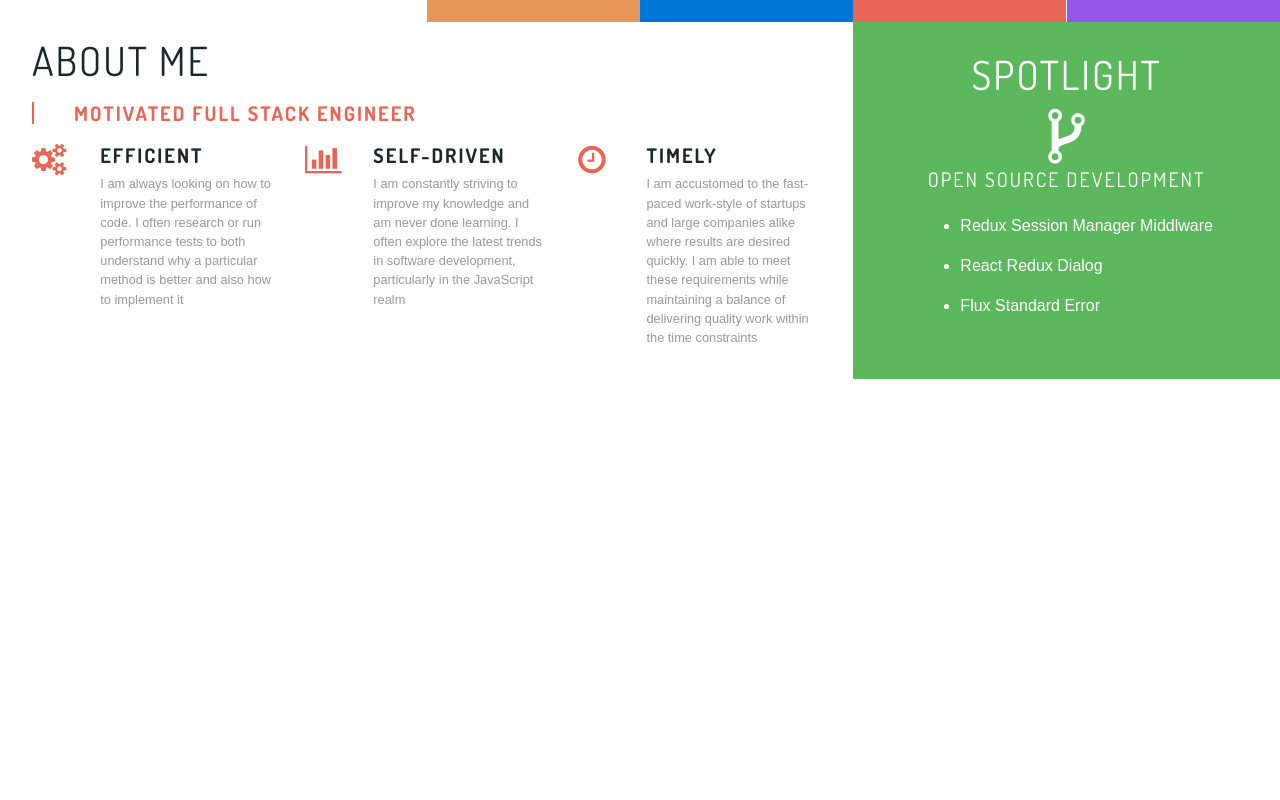
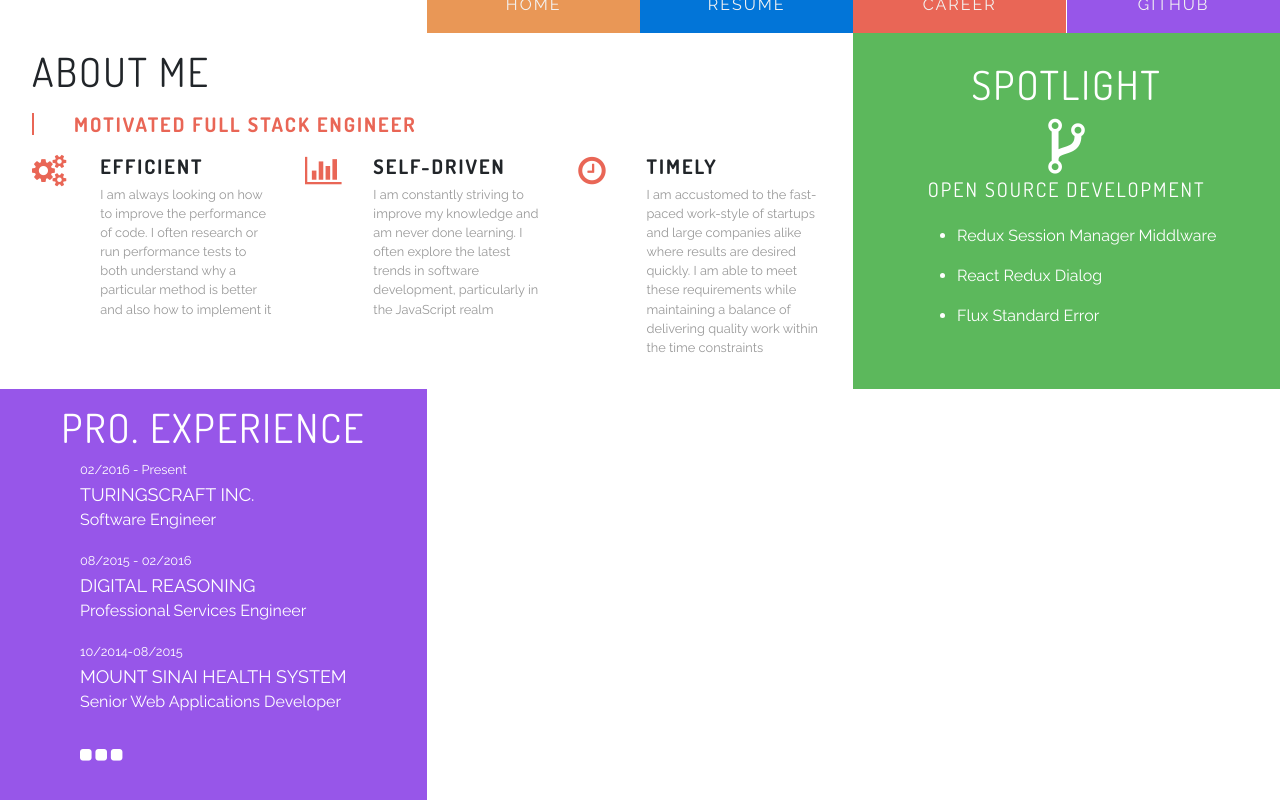
Before and after one commit to ssilve1989/ssilve1989.github.io, a React (Create React App) app: page / in a window 1280 px wide. Shown: the part 322-1122 px from the top of the page. Before the commit the page ends 800 px from the top, so only its background shows below. Built offline with nearby package versions, Linux system fonts and the light colour scheme.

Commit message:
exp area

```diff
--- a/src/App.css
+++ b/src/App.css
@@ -31,8 +31,16 @@
 	display               : grid;
 	grid-template-columns : 2fr 1fr 1fr 1fr 1fr;
 	grid-template-rows    : auto;
-	grid-template-areas   : "logo title title title download" "logo position position position linkedin" "logo nav nav nav nav" "about-me about-me about-me spotlight spotlight";
+	grid-template-areas   : "logo title title title download" "logo position position position linkedin" "logo nav nav nav nav" "about-me about-me about-me spotlight spotlight" "exp skills skills skills skills";
 	justify-items         : stretch;
+}
+
+.exp-area {
+	grid-area: exp;
+}
+
+.skills-area {
+	grid-area: skills;
 }
 
 .about-me-area {
@@ -81,13 +89,3 @@
 	display        : flex;
 	align-items    : center;
 }
-
-h1, h2, h3, h4, h5 {
-	font-family    : "Dosis", "Helvetica Neue", Helvetica, sans-serif;
-	letter-spacing : 2px;
-	text-transform : uppercase;
-}
-
-.small {
-	color : #999999;
-}
--- a/src/App.js
+++ b/src/App.js
@@ -3,10 +3,12 @@ import TextBox from './components/TextBox'
 import logo from './img/html5Logo.png'
 import IconBox from './components/IconBox'
 import TextScroller from './components/TextScroller'
-import Spotlight from './components/Spotlight/index';
+import Spotlight from './components/Spotlight';
 import Navigation from './components/Navigation';
-import About from './components/About/index';
+import About from './components/About';
+import Experience from './components/Experience/index';
 import 'hover.css/css/hover.css'
+import './index.css';
 import './App.css'
 
 class App extends Component {
@@ -36,6 +38,7 @@ class App extends Component {
 				<Navigation className="nav-area"/>
 				<About className="about-me-area" />
 				<Spotlight className="spotlight-area bg-green" />
+				<Experience className="exp-area bg-purple" />
 			</div>
 		)
 	}
--- /dev/null
+++ b/src/components/Experience/Experience.css
@@ -0,0 +1,19 @@
+.Experience {
+	display         : flex;
+	flex-flow       : column;
+	align-items     : center;
+	justify-content : center;
+	color           : #ffffff;
+	padding         : 1em;
+}
+
+.Experience ul {
+	margin          : 0;
+	padding         : 0;
+	list-style-type : none;
+}
+
+.Experience ul li a {
+	display   : block;
+	font-size : 18px;
+}
--- /dev/null
+++ b/src/components/Experience/index.js
@@ -0,0 +1,32 @@
+import React from 'react';
+import './Experience.css';
+
+const Experience = props => {
+	const className = `${props.className || ''} Experience`;
+	return (
+		<section className={ className }>
+			<h1>Pro. Experience</h1>
+			<ul class="career-list">
+				<li>
+					<small>02/2016 - Present</small>
+					<a href="http://www.turingscraft.com" target="_blank" class="text-uppercase">TuringsCraft Inc.</a>
+					<p>Software Engineer</p></li>
+				<li>
+					<small>08/2015 - 02/2016</small>
+					<a href="_blank" class="text-uppercase">Digital Reasoning</a><p>Professional Services Engineer</p>
+				</li>
+				<li>
+					<small>10/2014-08/2015</small>
+					<a href="https://www.mountsinaihealth.org" target="_blank" class="text-uppercase">Mount Sinai Health
+						System</a><p>Senior Web Applications Developer</p></li>
+				<li>
+					<a href="/career">
+						<i class="fa fa-3x fa-ellipsis-h" aria-hidden="true" />
+					</a>
+				</li>
+			</ul>
+		</section>
+	);
+}
+
+export default Experience;
--- a/src/components/Navigation/Navigation.css
+++ b/src/components/Navigation/Navigation.css
@@ -7,6 +7,8 @@
 	padding: 0;
 	list-style-type: none;
 	height: 100%;
+	text-transform: uppercase;
+	letter-spacing: 2px;
 }
 
 .home-area {
--- a/src/components/TextScroller/TextScroller.css
+++ b/src/components/TextScroller/TextScroller.css
@@ -1,6 +1,7 @@
 .TextScroller {
 	position  : relative;
-	font-size : 18px;
+	font-size : 24px;
+	letter-spacing: 2px;
 }
 
 .TextScroller .Fixed {
--- a/src/index.css
+++ b/src/index.css
@@ -2,4 +2,25 @@ body {
   margin: 0;
   padding: 0;
   font-family: sans-serif;
+  font-family: "Raleway", "Helvetica Neue", Helvetica, sans-serif;
 }
+
+h1, h2, h3, h4, h5 {
+  font-family    : "Dosis", "Helvetica Neue", Helvetica, sans-serif;
+  letter-spacing : 2px;
+  text-transform : uppercase;
+}
+
+.small {
+  color : #999999;
+}
+
+a {
+  color: inherit;
+}
+
+a:hover {
+  color: inherit;
+  text-decoration: none;
+  opacity: .75;
+}
```
